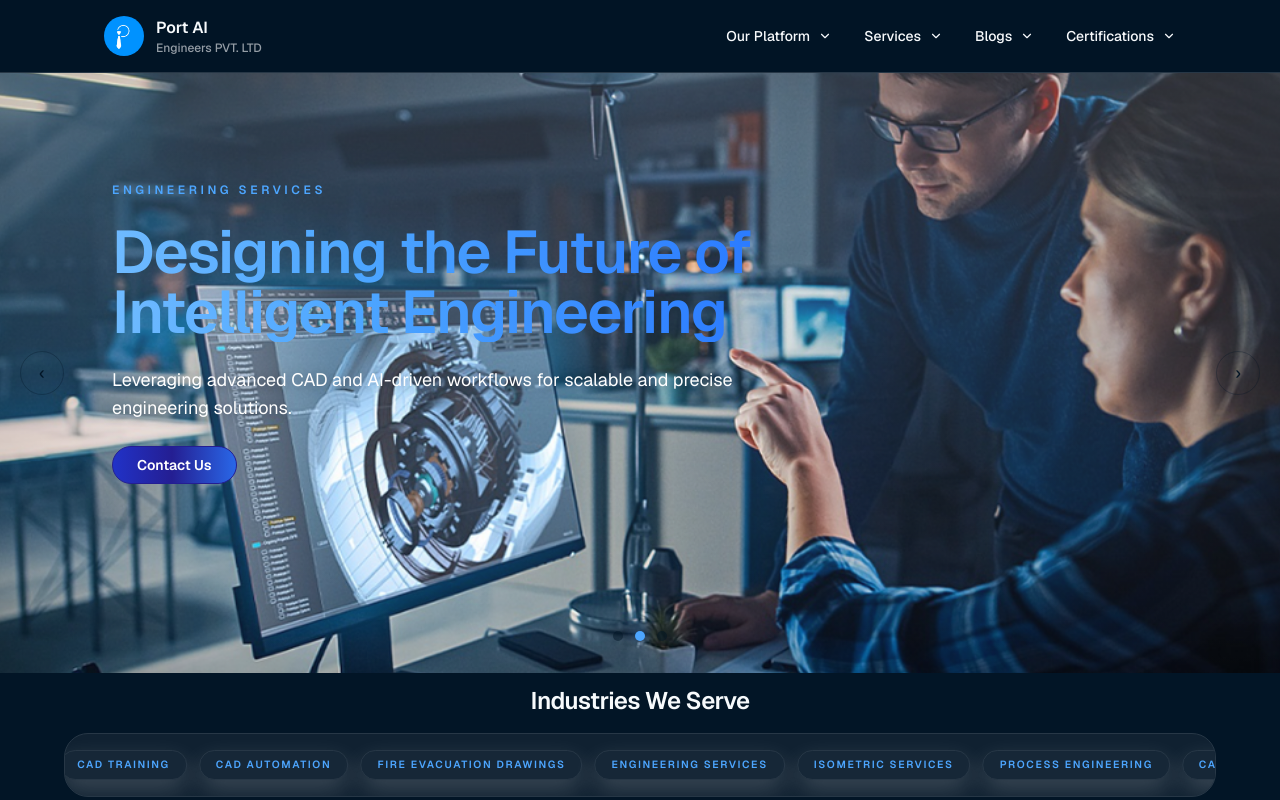
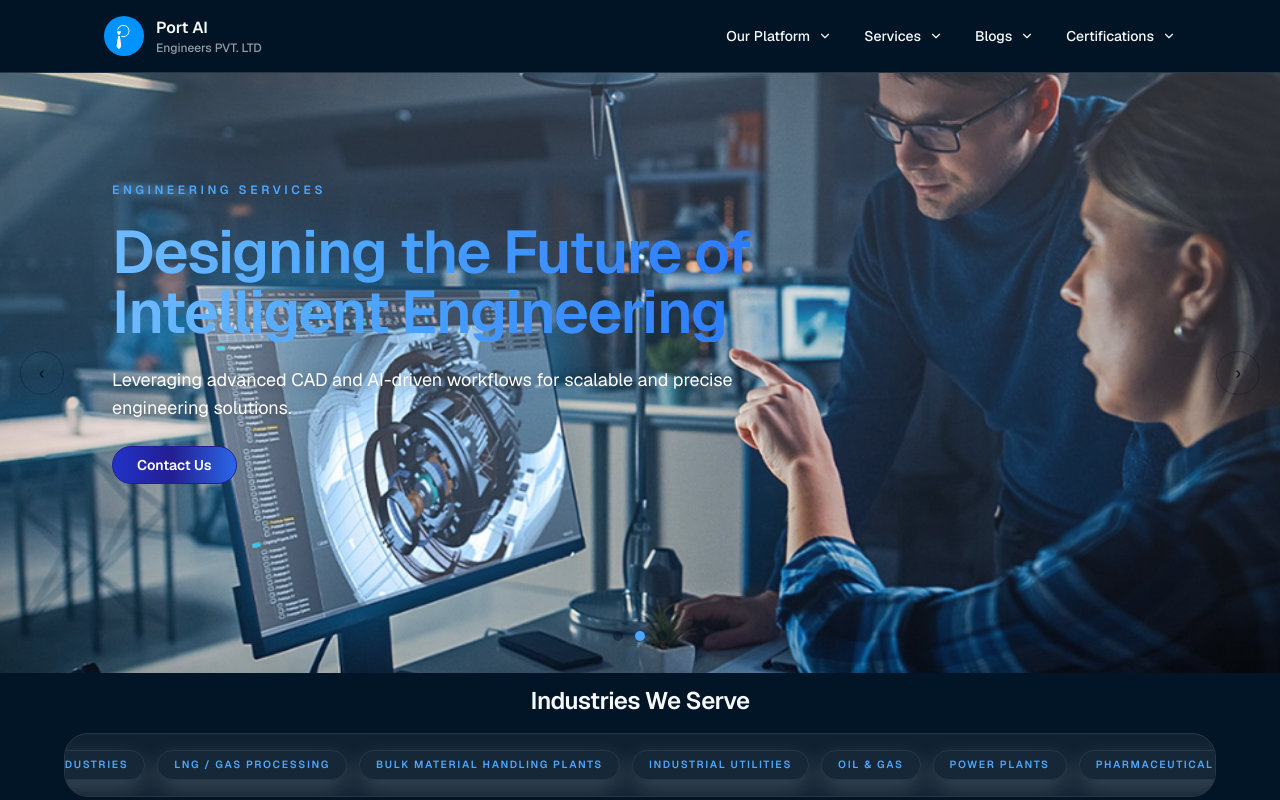
Before and after one commit to RamojiSai/portaiengineers, a Next.js app: page / in a window 1280 px wide. Shown: the top 800 px of the page. Built offline with nearby package versions, Linux system fonts and the light colour scheme.

Commit message:
updated scroll timer

```diff
--- a/src/app/page.tsx
+++ b/src/app/page.tsx
@@ -92,21 +92,31 @@ export default function Home() {
   ];
 
   const industriesWeServe = [
-    "Engineering Services",
-    "Isometric Services",
-    "Process Engineering",
-    "CAD Services",
-    "P&ID Drawings",
-    "3D Piping Design",
-    "Instrumentation & Control",
-    "Piping Stress Analysis",
-    "Greenfield Projects",
-    "Brownfield Projects",
-    "General Arrangement",
-    "CAD Conversion",
-    "CAD Training",
-    "CAD Automation",
-    "Fire Evacuation Drawings",
+    "Oil & Gas",
+    "Power Plants",
+    "Pharmaceutical",
+    "Food & Beverage (F&B)",
+    "Chemicals & Petrochemicals",
+    "Steel & Metals",
+    "Paints & Coatings",
+    "Cement Plants",
+    "Water & Wastewater Treatment",
+    "Renewable Energy",
+    "Fertilizers",
+    "Refineries",
+    "Process Industries",
+    "Manufacturing Plants",
+    "Pulp & Paper",
+    "Mining & Minerals",
+    "HVAC & Utilities",
+    "Marine & Offshore",
+    "Dairy Plants",
+    "Distilleries & Breweries",
+    "Sugar Plants",
+    "Textile Industries",
+    "LNG / Gas Processing",
+    "Bulk Material Handling Plants",
+    "Industrial Utilities",
   ];
 
   return (
--- a/src/components/sections/FooterSection.tsx
+++ b/src/components/sections/FooterSection.tsx
@@ -225,7 +225,7 @@ export default function FooterSection() {
                   </span>
                 </div>
                 <p>
-                  Enterprise Engineers that deliver results. Built with modern technology.
+                  Advanced Engineering Powered by AI
                 </p>
               </div>
             </div>
@@ -241,7 +241,7 @@ export default function FooterSection() {
               </div>
               <div className="space-y-2">
                 <span className="text-xs uppercase tracking-[0.2em] text-[var(--color-on-footer-muted)]">
-                  QR Code
+                  Follow us on
                 </span>
                 <div className="flex items-center gap-2">
                   {socialLinks.map((link) => (
--- a/src/styles/globals.css
+++ b/src/styles/globals.css
@@ -153,7 +153,7 @@ html {
 .marquee-track {
   display: flex;
   width: max-content;
-  animation: marquee-scroll 36s linear infinite;
+  animation: marquee-scroll 40s linear infinite;
 }
 
 .marquee:hover .marquee-track {
```
